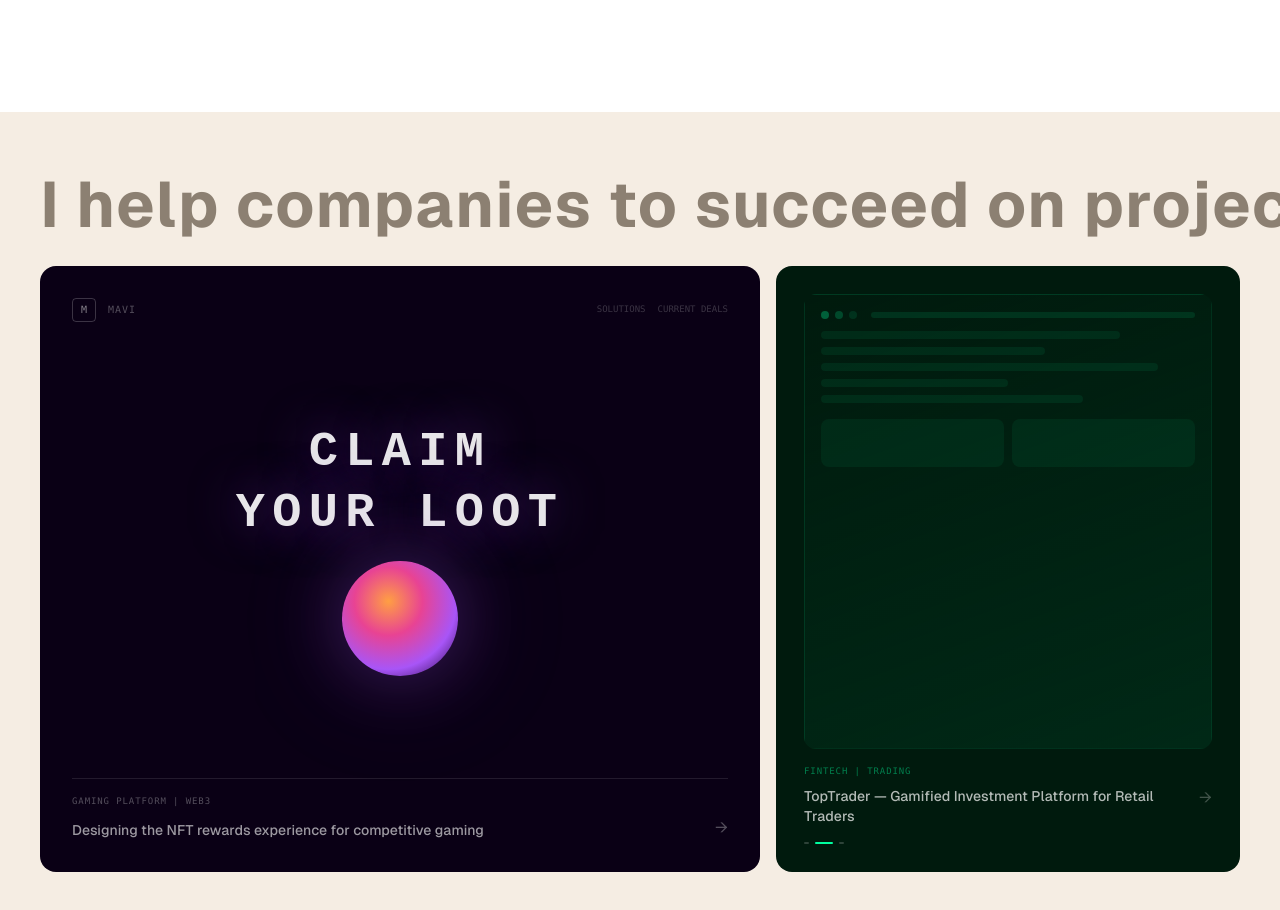
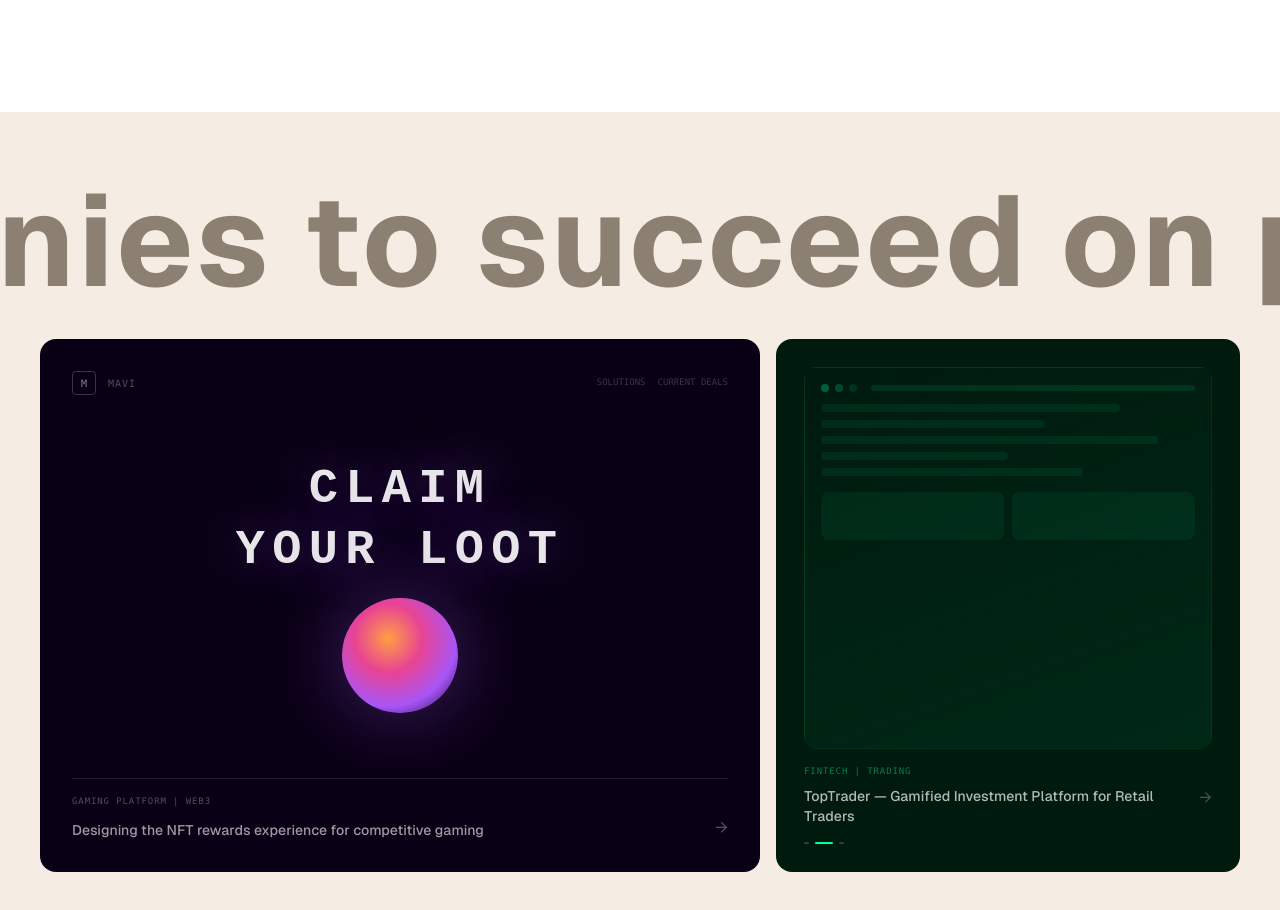
Before and after one commit to aashifuxdev/new-portfolio, a Next.js app: page / in a window 1280 px wide. Shown: the part 1488-2398 px from the top of the page. Built offline with nearby package versions, Linux system fonts and the light colour scheme.

Commit message:
Work section: match stats font size, center heading
https://claude.ai/code/session_013pGGL4XccxgF514E7uMjSG

```diff
--- a/components/WorkSection.tsx
+++ b/components/WorkSection.tsx
@@ -230,11 +230,11 @@ export default function WorkSection() {
       <div className="sticky top-0 h-[100dvh] bg-cream flex flex-col overflow-hidden">
 
         {/* Title */}
-        <div className="px-4 md:px-10 pt-10 md:pt-14 pb-5 md:pb-6 flex-shrink-0">
+        <div className="px-4 md:px-10 pt-10 md:pt-14 pb-5 md:pb-6 flex-shrink-0 flex justify-center">
           <h2
-            className="text-muted font-bold whitespace-nowrap"
+            className="text-muted font-bold whitespace-nowrap text-center"
             style={{
-              fontSize: "clamp(26px, 5vw, 64px)",
+              fontSize: "clamp(60px, 10vw, 130px)",
               letterSpacing: "0.02em",
               lineHeight: "115%",
             }}
```
